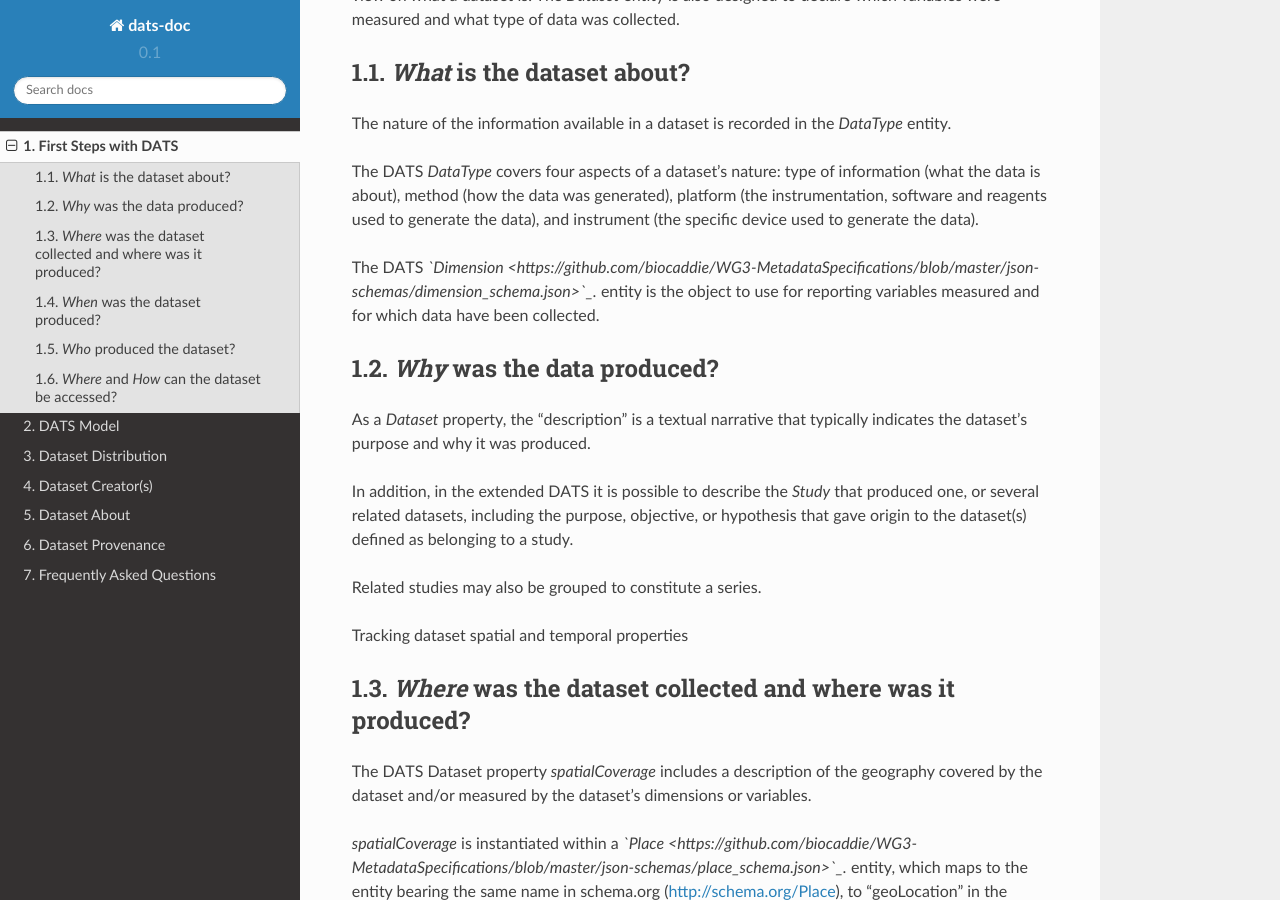
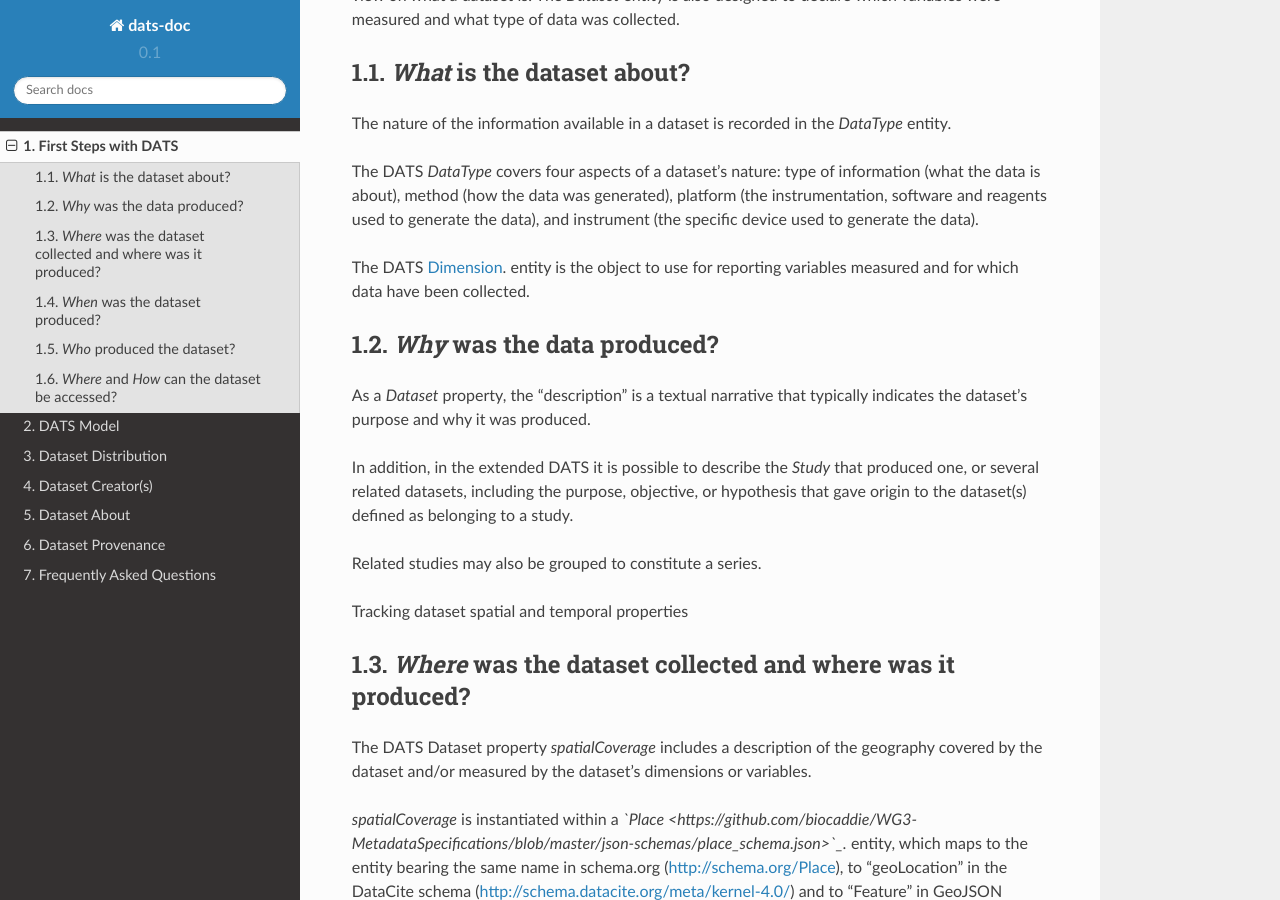
Before and after one commit to datatagsuite/docs, a Sphinx documentation site: the page built from source/first_steps.rst, in a window 1280 px wide and 900 px high, scrolled down 536 px. Built offline with Sphinx 7.4.7 and the Read the Docs theme 2.0.0, drawn with Linux system fonts in a browser that asks for light colours.

Commit message:
edits to uri

```diff
--- a/source/first_steps.rst
+++ b/source/first_steps.rst
@@ -21,7 +21,7 @@ The nature of the information available in a dataset is recorded in the *DataTyp
 
 The DATS *DataType* covers four aspects of a dataset's nature: type of information (what the data is about), method (how the data was generated), platform (the instrumentation, software and reagents used to generate the data), and instrument (the specific device used to generate the data).
 
-The DATS *`Dimension <https://github.com/biocaddie/WG3-MetadataSpecifications/blob/master/json-schemas/dimension_schema.json>`_.* entity is the object to use for reporting variables measured and for which data have been collected.
+The DATS `Dimension <https://github.com/biocaddie/WG3-MetadataSpecifications/blob/master/json-schemas/dimension_schema.json>`_. entity is the object to use for reporting variables measured and for which data have been collected.
 
 
 *Why* was the data produced?
```
